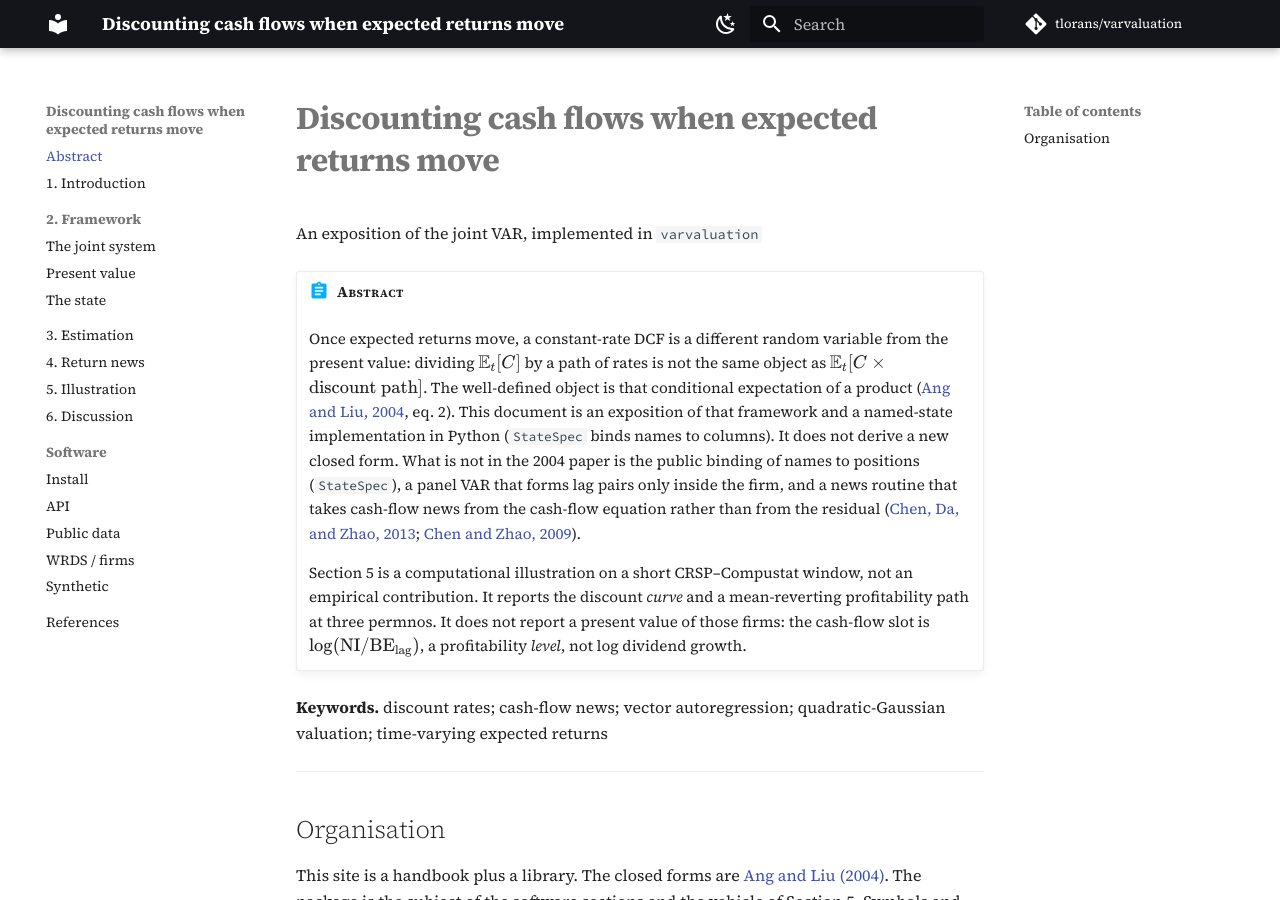
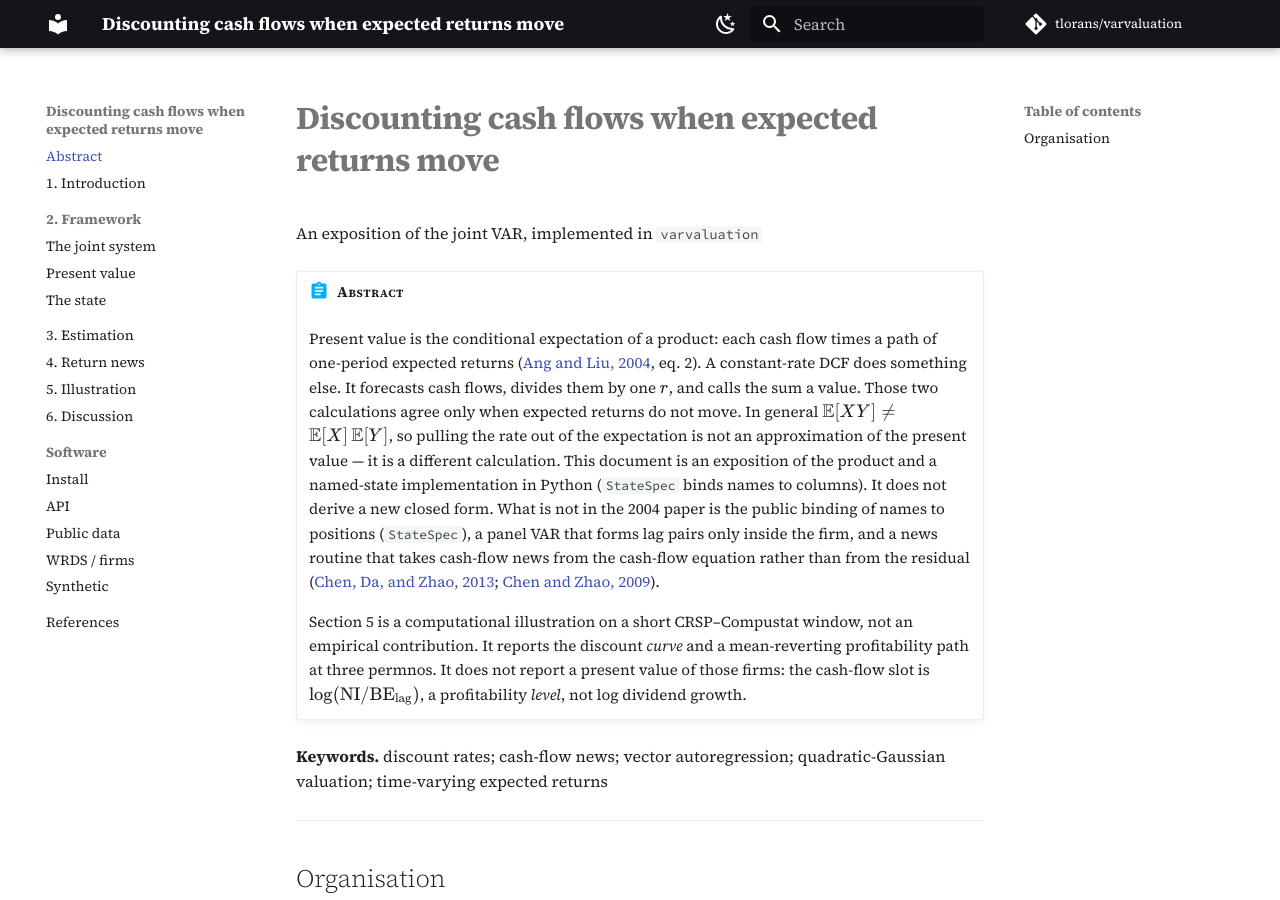
Before and after one commit to tlorans/varvaluation, an MkDocs documentation site: the page built from docs/index.md, in a window 1280 px wide and 900 px high. Built offline with MkDocs 1.6.1 and Material for MkDocs 9.7.7, drawn with Linux system fonts in a browser that asks for light colours; comment, search, counter and statistics services are not loaded.

Commit message:
docs: say the DCF is a different calculation, not a random variable

```diff
--- a/docs/index.md
+++ b/docs/index.md
@@ -4,13 +4,16 @@ An exposition of the joint VAR, implemented in `varvaluation`
 
 !!! abstract "Abstract"
 
-    Once expected returns move, a constant-rate DCF is a different
-    random variable from the present value: dividing $\mathbb{E}_t[C]$
-    by a path of rates is not the same object as
-    $\mathbb{E}_t[C\times\text{discount path}]$. The well-defined
-    object is that conditional expectation of a product
-    ([Ang and Liu, 2004](references.md#ang-liu-2004), eq. 2). This
-    document is an exposition of that framework and a named-state
+    Present value is the conditional expectation of a product: each
+    cash flow times a path of one-period expected returns
+    ([Ang and Liu, 2004](references.md#ang-liu-2004), eq. 2). A
+    constant-rate DCF does something else. It forecasts cash flows,
+    divides them by one $r$, and calls the sum a value. Those two
+    calculations agree only when expected returns do not move. In
+    general $\mathbb{E}[XY]\ne\mathbb{E}[X]\,\mathbb{E}[Y]$, so
+    pulling the rate out of the expectation is not an approximation
+    of the present value — it is a different calculation. This
+    document is an exposition of the product and a named-state
     implementation in Python (`StateSpec` binds names to columns).
     It does not derive a new closed form.
     What is not in the 2004 paper is the public binding of names to
```
Also changed, not shown: docs/guide/practice.md (+4 -2 lines).
